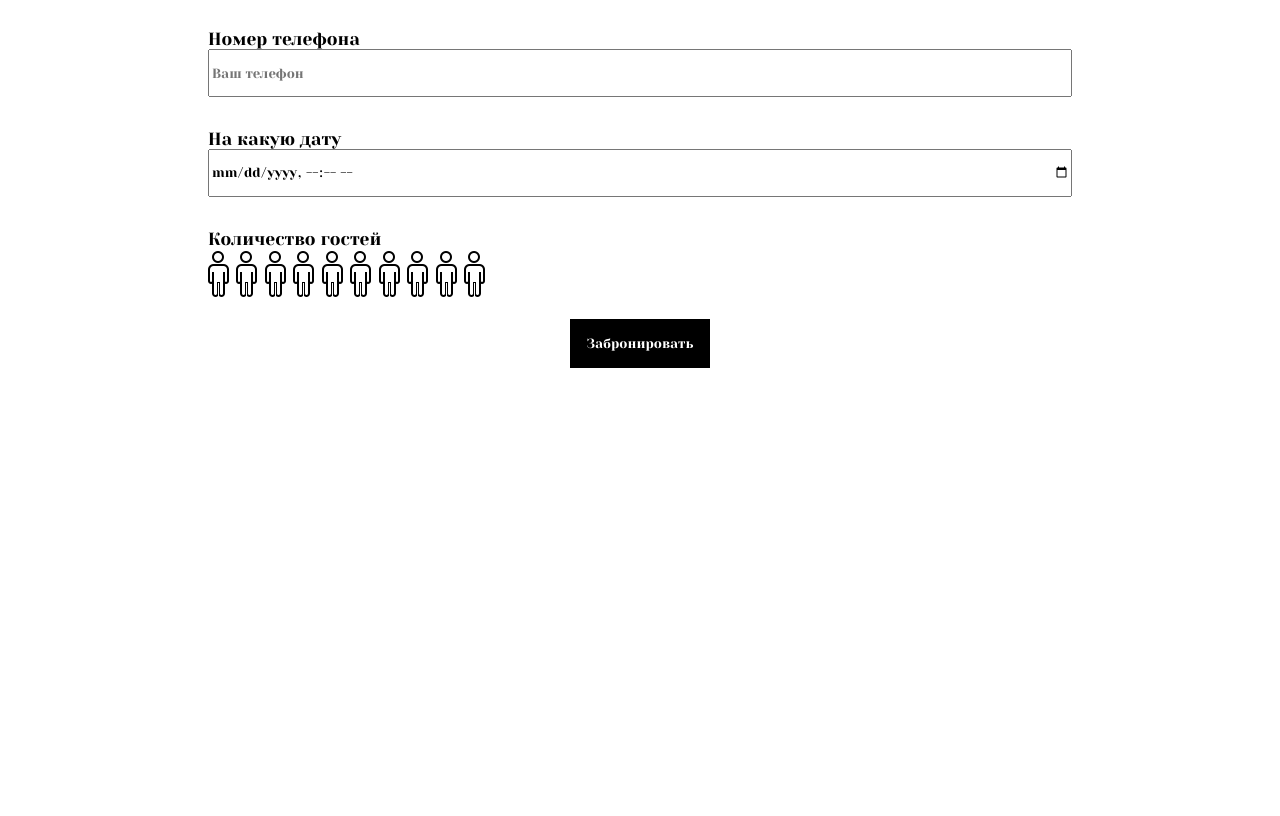
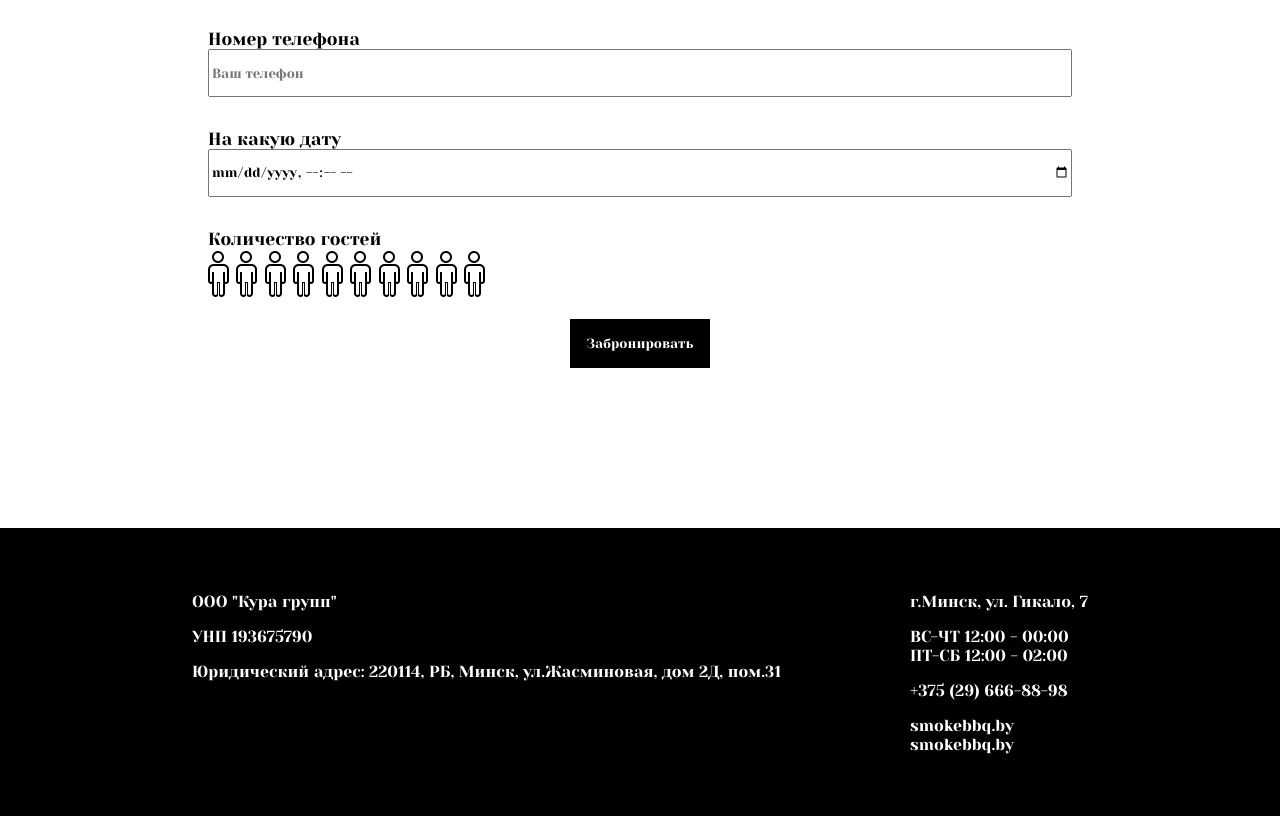
Before and after one commit to Fiddlerstomp/koptilnya, a plain HTML site: page public/index.html in a window 1280 px wide. Shown: the part 10043-10859 px from the top of the page. Before the commit the page ends 10571 px from the top, so only its background shows below. Drawn offline with Linux system fonts and the light colour scheme.

Commit message:
Add footer

```diff
--- a/public/index.css
+++ b/public/index.css
@@ -407,3 +407,35 @@ header.shrink {
 }
 
 /* BOOK END */
+
+/* FOOTER START */
+
+footer {
+    background-color: #000000;
+    height: 18rem;
+    width: 100%;
+    color: #ffffff;
+}
+
+#footer-wrapper {
+    width: 70%;
+    margin-left: auto;
+    margin-right: auto;
+    display: flex;
+    justify-content: space-between;
+    padding-top: 3rem;
+}
+
+#footer-legal > p {
+    margin-top: 1rem;
+}
+
+#footer-info > div {
+    margin-top: 1rem;
+}
+
+#footer-info > div > a {
+    color: #ffffff;
+}
+
+/* FOOTER END */
--- a/public/index.html
+++ b/public/index.html
@@ -14,7 +14,7 @@
             <li class="nav__el"><a class="nav__link" href="#discounts">Акции</a></li>
             <li class="nav__el"><a class="nav__link" href="#menu">Меню</a></li>
             <li class="nav__el"><a class="nav__link" href="#book__form">Бронь</a></li>
-            <li class="nav__el"><a class="nav__link">Контакты</a></li>
+            <li class="nav__el"><a class="nav__link" href="#footer-wrapper">Контакты</a></li>
         </ul>
     </nav>
 </header>
@@ -626,6 +626,31 @@
         </form>
     </div>
 </section>
+<footer>
+    <div id="footer-wrapper">
+        <div id="footer-legal">
+            <p>ООО "Кура групп"</p>
+            <p>УНП 193675790</p>
+            <p>Юридический адрес: 220114, РБ, Минск, ул.Жасминовая, дом 2Д, пом.31</p>
+        </div>
+        <div id="footer-info">
+            <div>
+                <p>г.Минск, ул. Гикало, 7</p>
+            </div>
+            <div>
+                <p>ВС-ЧТ 12:00 - 00:00</p>
+                <p>ПТ-СБ 12:00 - 02:00</p>
+            </div>
+            <div>
+                <a href="tel:+375296668898">+375 (29) 666-88-98</a>
+            </div>
+            <div>
+                <p>smokebbq.by</p>
+                <p>smokebbq.by</p>
+            </div>
+        </div>
+    </div>
+</footer>
 </body>
 <script src="script.js"></script>
 </html>
```
